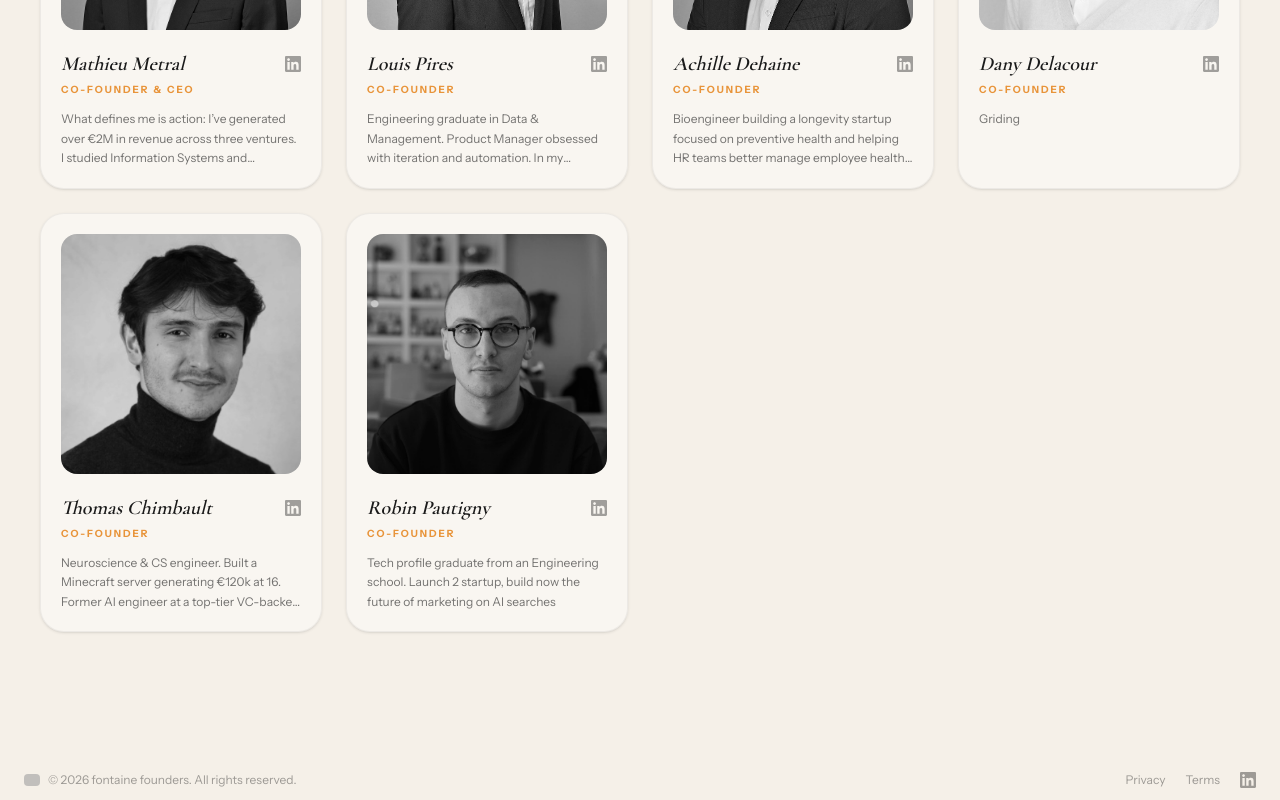
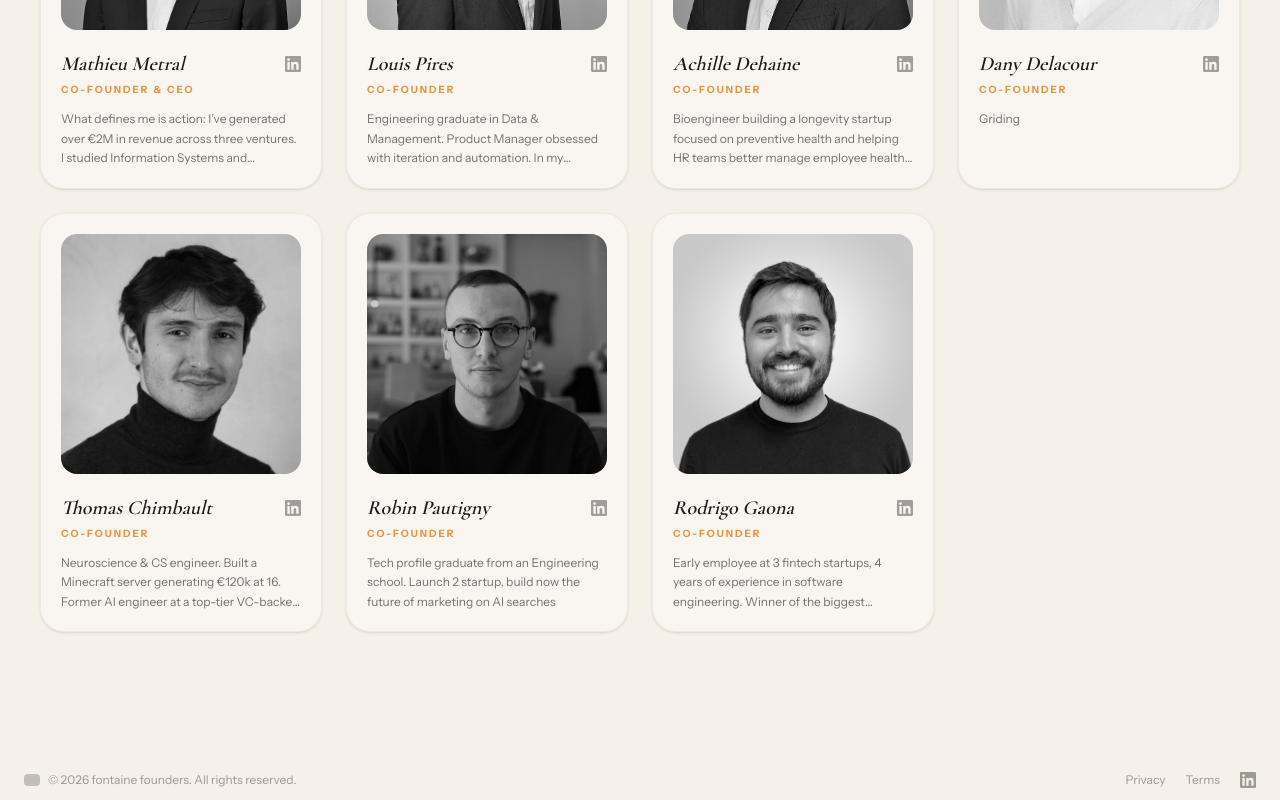
Before and after one commit to rob1-alt/ff, a Next.js app: page /about in a window 1280 px wide. Shown: the part 1038-1838 px from the top of the page. Built offline with nearby package versions, Linux system fonts and the light colour scheme; grey boxes are pictures that could not be loaded.

Commit message:
feat(rodrigo)

```diff
--- a/app/about/page.tsx
+++ b/app/about/page.tsx
@@ -61,6 +61,13 @@ export default function About() {
       linkedin: "https://www.linkedin.com/in/robin-pautigny",
       description: "Tech profile graduate from an Engineering school. Launch 2 startup, build now the future of marketing on AI searches",
       image: "/robin.jpg"
+    },
+    {
+      name: "Rodrigo Gaona",
+      role: "Co-Founder",
+      linkedin: "https://www.linkedin.com/in/rgaonag/",
+      description: "Early employee at 3 fintech startups, 4 years of experience in software engineering. Winner of the biggest blockchain hackathon, and won a space startup competition which put my name on a satellite. Currently exploring the crossroad of hardware + ai",
+      image: "/rodrigo.png"
     }
   ];
 
```
Also changed, not shown: public/rodrigo.png (added).
